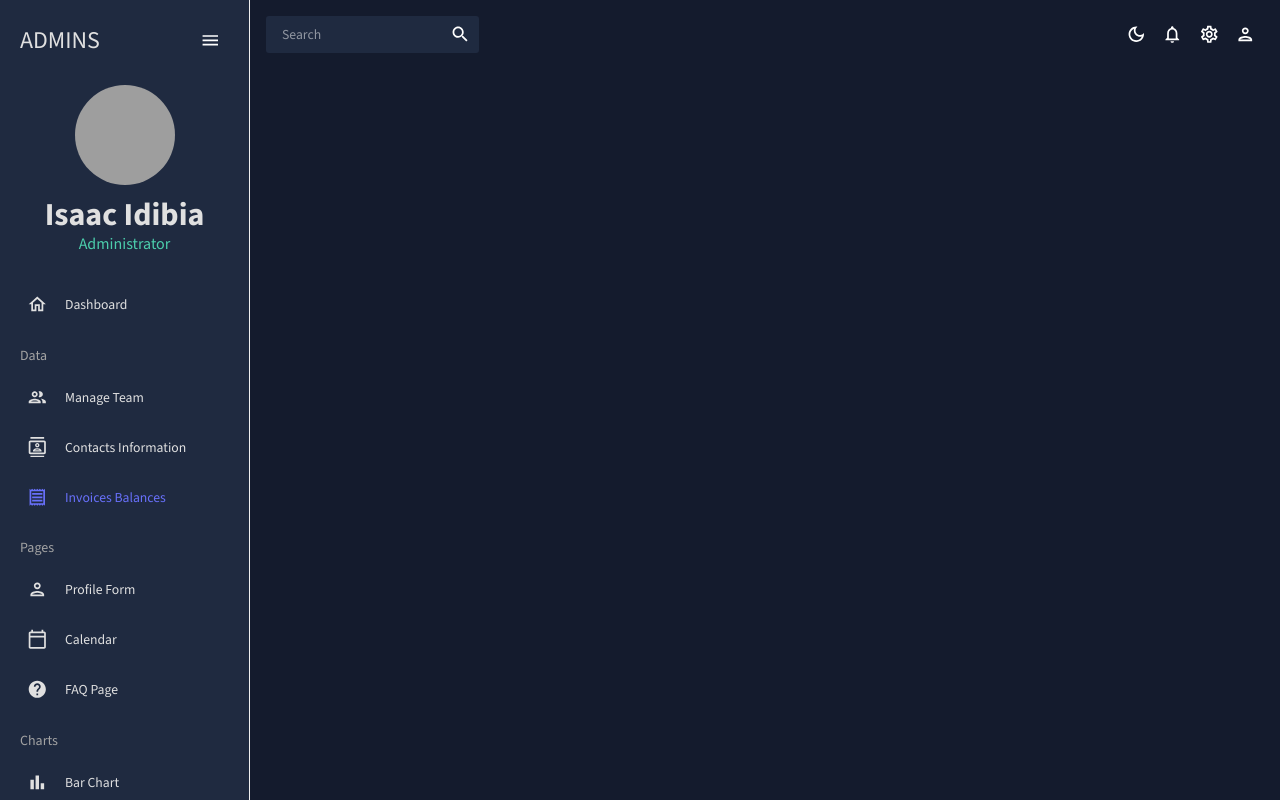
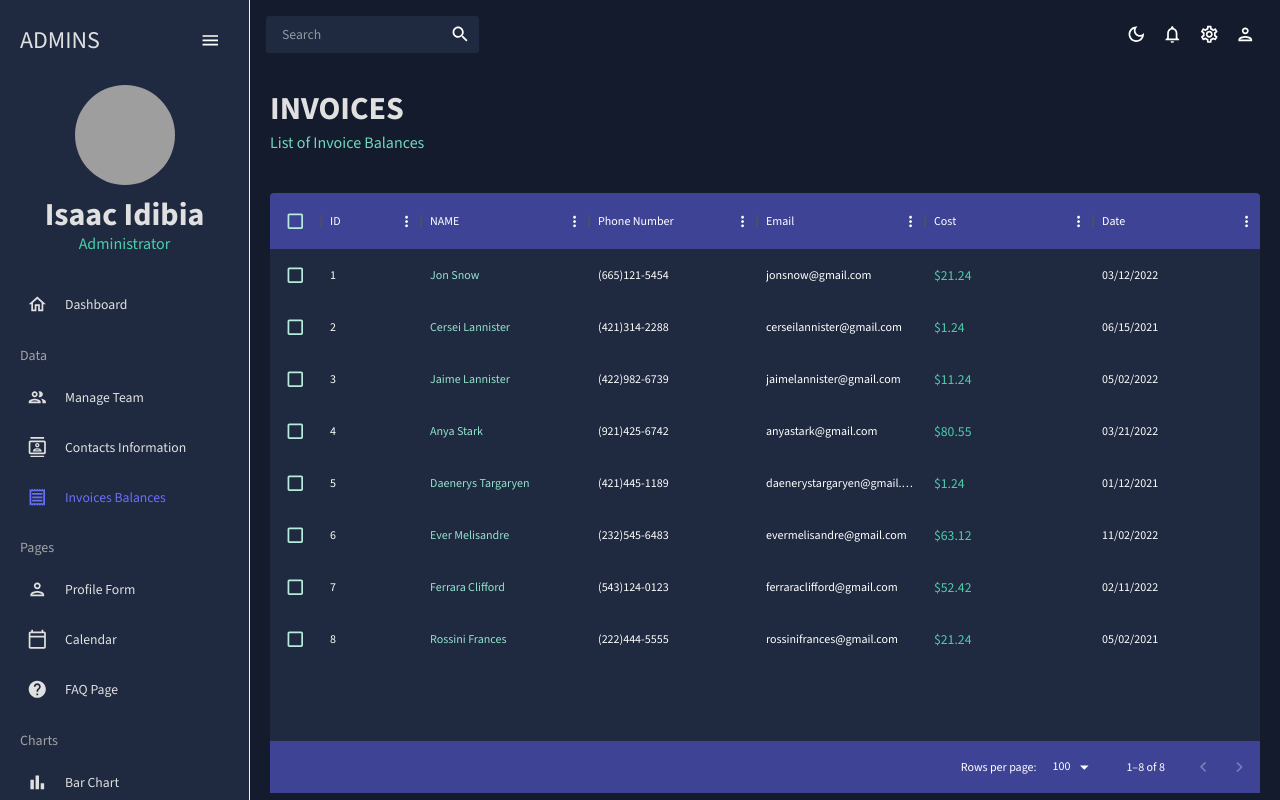
Before and after one commit to HiZeek/admin-dashboard, a React (Vite) app: page /invoices in a window 1280 px wide. Built offline with nearby package versions, Linux system fonts and the light colour scheme; grey boxes are pictures that could not be loaded; the HTML template or start-up script is replaced by a standard one.

Commit message:
invoices page

```diff
--- a/src/App.jsx
+++ b/src/App.jsx
@@ -6,7 +6,7 @@
 import SidebarApp from "./scenes/global/Sidebar";
 import Team from "./scenes/team";
 import Contacts from "./scenes/contacts";
-// import Invoices from "./scenes/global/invoices";
+import Invoices from "./scenes/invoices";
 // import Bar from "./scenes/global/bar";
 // import Form from "./scenes/global/form";
 // import Line from "./scenes/global/line";
@@ -30,7 +30,7 @@
               <Route exact path="/" element={<Dashboard />} />
               <Route exact path="/team" element={<Team />} />
               <Route exact path="/contacts" element={<Contacts />} />
-              {/* <Route exact path="/invoices" element={<Invoices />} /> */}
+              <Route exact path="/invoices" element={<Invoices />} />
               {/* <Route exact path="/form" element={<Form />} /> */}
               {/* <Route exact path="/bar" element={<Bar />} /> */}
               {/* <Route exact path="/pie" element={<Pie />} /> */}
--- /dev/null
+++ b/src/scenes/invoices/index.jsx
@@ -0,0 +1,82 @@
+import { Box, Typography, useTheme } from "@mui/material";
+import { DataGrid } from "@mui/x-data-grid";
+import { tokens } from "../../theme";
+import { mockDataInvoices } from "../../data/mockData";
+import Header from "../../components/Header";
+
+const Invoices = () => {
+  const theme = useTheme();
+  const colors = tokens(theme.palette.mode);
+
+  const columns = [
+    {
+      field: "id",
+      headerName: "ID",
+    },
+    {
+      field: "name",
+      headerName: "NAME",
+      flex: 1,
+      cellClassName: "name-column--cell",
+    },
+    {
+      field: "phone",
+      headerName: "Phone Number",
+      flex: 1,
+    },
+    {
+      field: "email",
+      headerName: "Email",
+      flex: 1,
+    },
+    {
+      field: "cost",
+      headerName: "Cost",
+      flex: 1,
+      renderCell: (params) => (
+        <Typography color={colors.greenAccent[500]}>
+          ${params.row.cost}
+        </Typography>
+      ),
+    },
+    {
+      field: "date",
+      headerName: "Date",
+      flex: 1,
+    },
+  ];
+
+  return (
+    <Box m="20px">
+      <Header title="INVOICES" subtitle="List of Invoice Balances" />
+      <Box
+        m="40px 0 0 0"
+        overflow="scroll"
+        height="75vh"
+        sx={{
+          ".MuiDataGrid-root": { border: "none" },
+          "& .MuiDataGrid-cell": { borderBottom: "none !important" },
+          "& .name-column--cell": { color: colors.greenAccent[300] },
+          "& .MuiDataGrid-columnHeaders": {
+            backgroundColor: colors.blueAccent[700],
+            borderBottom: "none !important",
+          },
+          "& .MuiDataGrid-virtualScroller": {
+            backgroundColor: colors.primary[400],
+          },
+          "& .MuiDataGrid-footerContainer": {
+            borderTop: "none",
+            backgroundColor: colors.blueAccent[700],
+          },
+          "& .MuiCheckbox-root": {
+            color: `${colors.greenAccent[200]} !important`,
+          },
+        }}
+      >
+        <DataGrid checkboxSelection rows={mockDataInvoices} columns={columns} />
+      </Box>
+    </Box>
+  );
+};
+
+export default Invoices;
```
